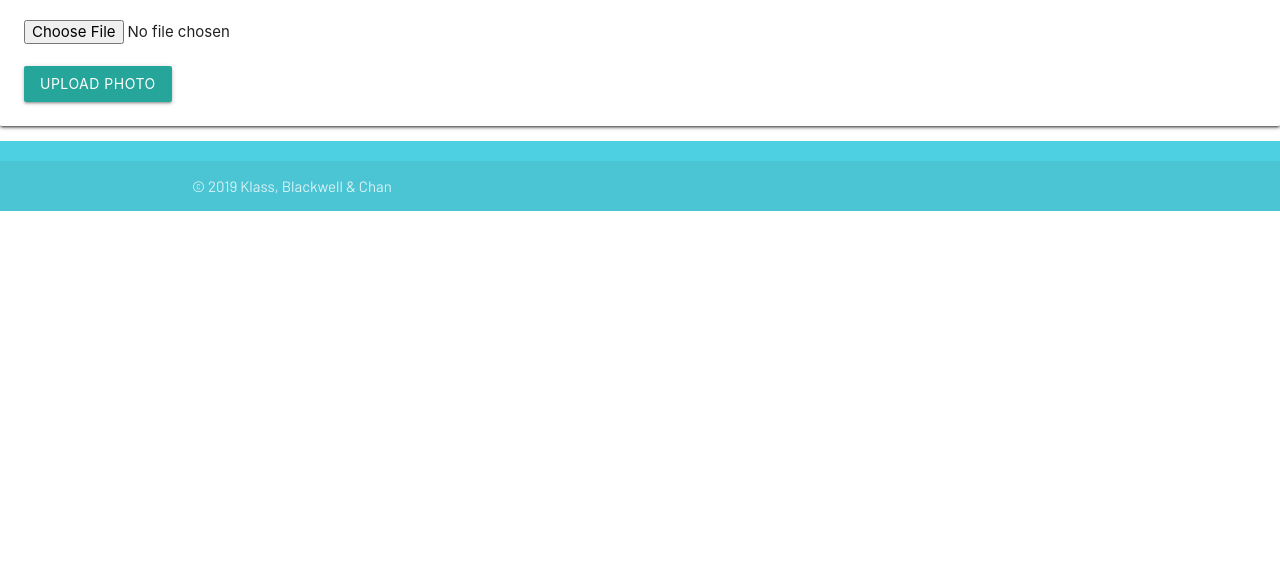
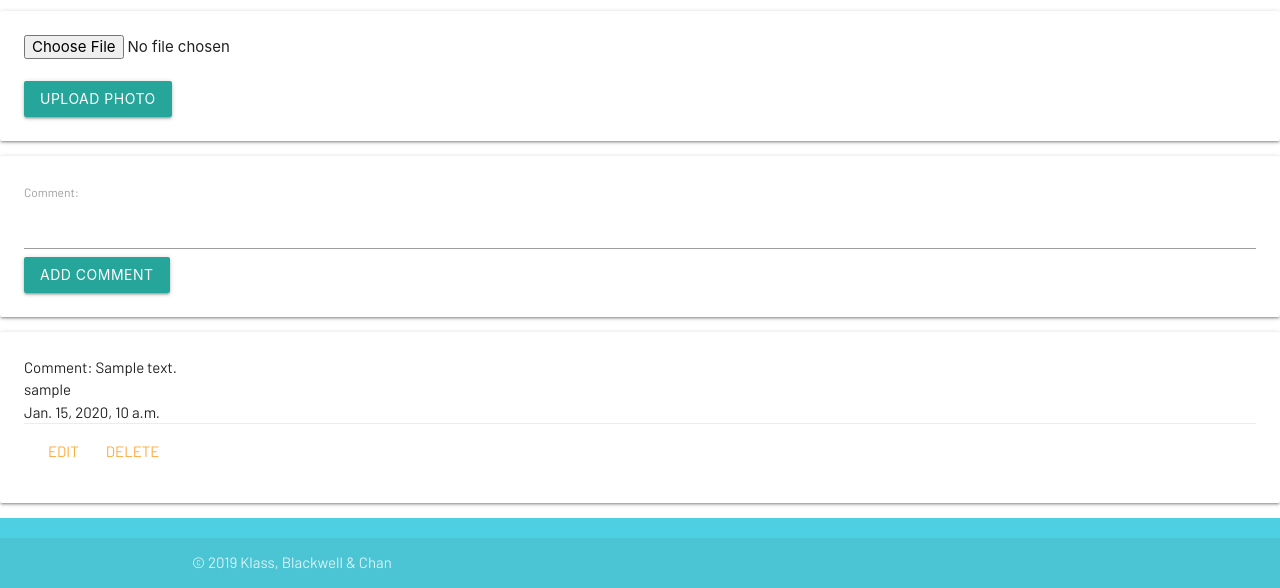
Before and after one commit to trentjblackwell/exoticpetsclub, a Django app: page /posts/1/ in a window 1280 px wide. Shown: the part 844-1432 px from the top of the page. Before the commit the page ends 1055 px from the top, so only its background shows below. Run offline with Django 3.2, Linux system fonts and the light colour scheme; a user stored in the database is signed in; tables that the repository leaves empty hold one stand-in row (values such as "Sample post").

Commit message:
add create comment

```diff
--- a/main_app/admin.py
+++ b/main_app/admin.py
@@ -1,6 +1,7 @@
 from django.contrib import admin
-from .models import Post, Photo
+from .models import Post, Photo, Comment
 # Register your models here.
 
 admin.site.register(Post)
 admin.site.register(Photo)
+admin.site.register(Comment)
--- a/main_app/forms.py
+++ b/main_app/forms.py
@@ -1 +1,7 @@
 from django.forms import ModelForm
+from .models import Comment
+
+class CommentForm(ModelForm):
+    class Meta:
+        model = Comment
+        fields = [ 'comment']
--- a/main_app/models.py
+++ b/main_app/models.py
@@ -1,6 +1,7 @@
 from django.db import models
 from django.urls import reverse
 from django.contrib.auth.models import User
+from django.utils.timezone import now
 
 class Post(models.Model):
     title = models.CharField(max_length=100)
@@ -21,3 +22,8 @@ class Photo(models.Model):
 
     def __str__(self):
         return f"Photo for post_id: {self.post_id} @{self.url}"
+
+class Comment(models.Model):
+    comment = models.CharField(max_length=1000)
+    created = models.DateTimeField(default=now)
+    post = models.ForeignKey(Post, on_delete=models.CASCADE)
--- a/main_app/templates/posts/detail.html
+++ b/main_app/templates/posts/detail.html
@@ -3,6 +3,8 @@
 
 <h1>Posts Details of Exotic Animals</h1>
 <h2>{{user}}</h2>
+
+<!-- post display -->
 
 <div class="card">
   <div class="card-content">
@@ -15,6 +17,10 @@
       {% endif %}
     </div>
   </div>
+</div>
+
+
+
     {% for photo in post.photo_set.all %}
       <img class="responsive-img card-panel" src="{{photo.url}}">
       {% if post.user == user %}
@@ -24,6 +30,7 @@
       <div class="card-panel teal-text center-align">No Photos Uploaded</div>
     {% endfor %}
       {% if post.user == user %}
+      <!-- photo form -->
         <form action="{% url 'add_photo' post.id %}" enctype="multipart/form-data" method="POST" class="card-panel">
           {% csrf_token %}
           <input type="file" name="photo-file">
@@ -31,4 +38,32 @@
           <input type="submit" class="btn" value="Upload Photo">
         </form>
       {% endif %}
+
+<!-- comment display -->
+<!-- comment form -->
+
+<div class="card">
+  <div class="card-content">
+    <form action="{% url 'add_comment' post.id %}" method="post">
+      {% csrf_token %}
+      {{ comment_form.as_p }}
+      <input type="submit" class="btn" value="ADD COMMENT">
+    </form>
+  </div>
+</div>
+
+{% for comment in post.comment_set.all %}
+<div class="card">
+  <div class="card-content">
+    <p>Comment: {{ comment.comment }}</p>
+    <p>{{ user }}</p>
+    <p>{{ comment.created }}</p>
+    <div class="card-action">
+        <a href="">EDIT</a>
+        <a href="">DELETE</a>
+    </div>
+  </div>
+</div>
+
+{% endfor %}
 {% endblock %}
--- a/main_app/urls.py
+++ b/main_app/urls.py
@@ -10,6 +10,7 @@ urlpatterns = [
     path('posts/<int:pk>/delete/', views.PostDelete.as_view(), name='posts_delete'),
     path('posts/<int:post_id>/add_photo/', views.add_photo, name='add_photo'),
     path('posts/<int:post_id>/delete_photo/<int:photo_id>/', views.delete_photo, name='delete_photo'),
+    path('posts/<int:post_id>/add_comment/', views.add_comment, name='add_comment'),
     path('accounts/signup', views.signup, name='signup'),
     path('accounts/user_posts', views.user_index, name='user_index')
     ]
--- a/main_app/views.py
+++ b/main_app/views.py
@@ -5,6 +5,7 @@ from django.contrib.auth.forms import UserCreationForm
 from django.contrib.auth.decorators import login_required
 from django.contrib.auth.mixins import LoginRequiredMixin
 from .models import Post, Photo
+from .forms import CommentForm
 import uuid
 import boto3
 
@@ -37,13 +38,27 @@ def posts_index(request):
 def posts_detail(request, post_id):
     post = Post.objects.get(id=post_id)
     user = request.user
+    comment_form = CommentForm()
     print(user)
-    return render(request, 'posts/detail.html', {'post': post, 'user': user})
+    return render(request, 'posts/detail.html', {
+        'post': post,
+        'user': user,
+        'comment_form': comment_form,
+        })
 
 @login_required
 def user_index(request):
     posts = Post.objects.filter(user=request.user)
     return render(request, 'main_app/user_index.html', {'posts': posts})
+
+
+def add_comment(request, post_id):
+    form = CommentForm(request.POST)
+    if form.is_valid():
+        new_comment = form.save(commit=False)
+        new_comment.post_id = post_id
+        new_comment.save()
+    return redirect('detail', post_id=post_id)
 
 @login_required
 def add_photo(request, post_id):
```
Also changed, not shown: main_app/migrations/0004_comment.py (added). Lines whose indentation alone changed are shown as unchanged.
